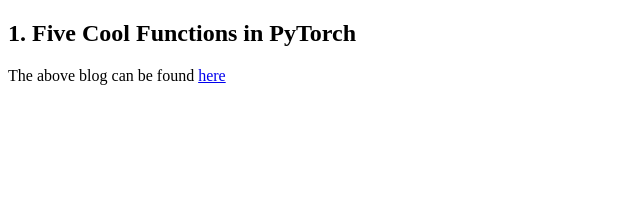
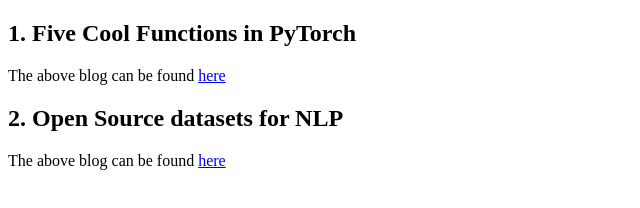
Before and after one commit to KarthikG1729/karthikg1729.github.io, a plain HTML site: page Blogs.html in a window 1280 px wide. Shown: the whole page, without its empty margins (0-640 px from the left). Drawn offline with Linux system fonts and the light colour scheme.

Commit message:
Added a blog

```diff
--- a/Blogs.html
+++ b/Blogs.html
@@ -7,5 +7,8 @@
 <body>
 <h2> 1. Five Cool Functions in PyTorch</h2>
 <p> The above blog can be found <a href = "https://medium.com/p/179ab010d5c0">here </a></p>
+
+<h2> 2. Open Source datasets for NLP</h2>
+<p> The above blog can be found <a href = "https://medium.com/krtrimaiq-cognitive-solutions/open-source-datasets-for-nlp-1803462f55ed">here </a></p>
 </body>
 </html>
```
Also changed, not shown: 1 other file.
